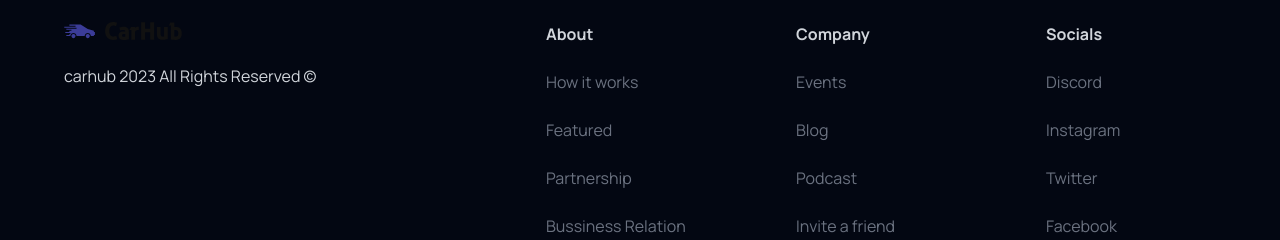
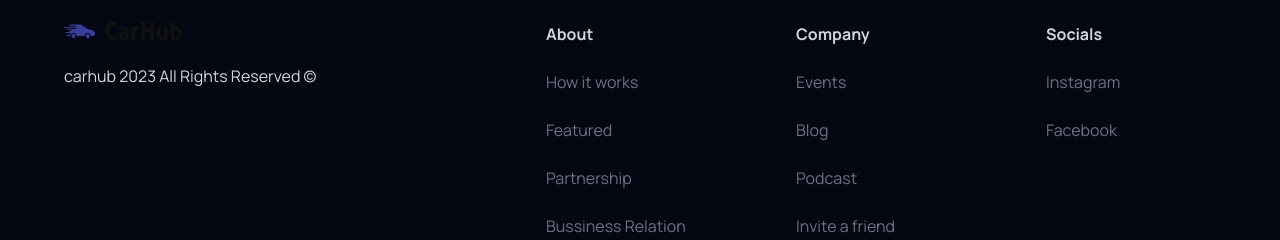
Before and after one commit to FelipeFernandes7/car-hub, a Next.js app: page / in a window 1280 px wide. Shown: the part 1189-1429 px from the top of the page. Built offline with nearby package versions, Linux system fonts and the light colour scheme; no server answers.

Commit message:
remove unnecessary links

```diff
--- a/constants/index.ts
+++ b/constants/index.ts
@@ -92,10 +92,8 @@ export const footerLinks = [
   {
     title: "Socials",
     links: [
-      { title: "Discord", url: "/" },
-      { title: "Instagram", url: "/" },
-      { title: "Twitter", url: "/" },
-      { title: "Facebook", url: "/" },
+      { title: "Instagram", url: "https://www.instagram.com/felipe_fernandes7/" },
+      { title: "Facebook", url: "https://www.facebook.com/L.FelipeFernandes7/" },
     ],
   },
 ];
```
